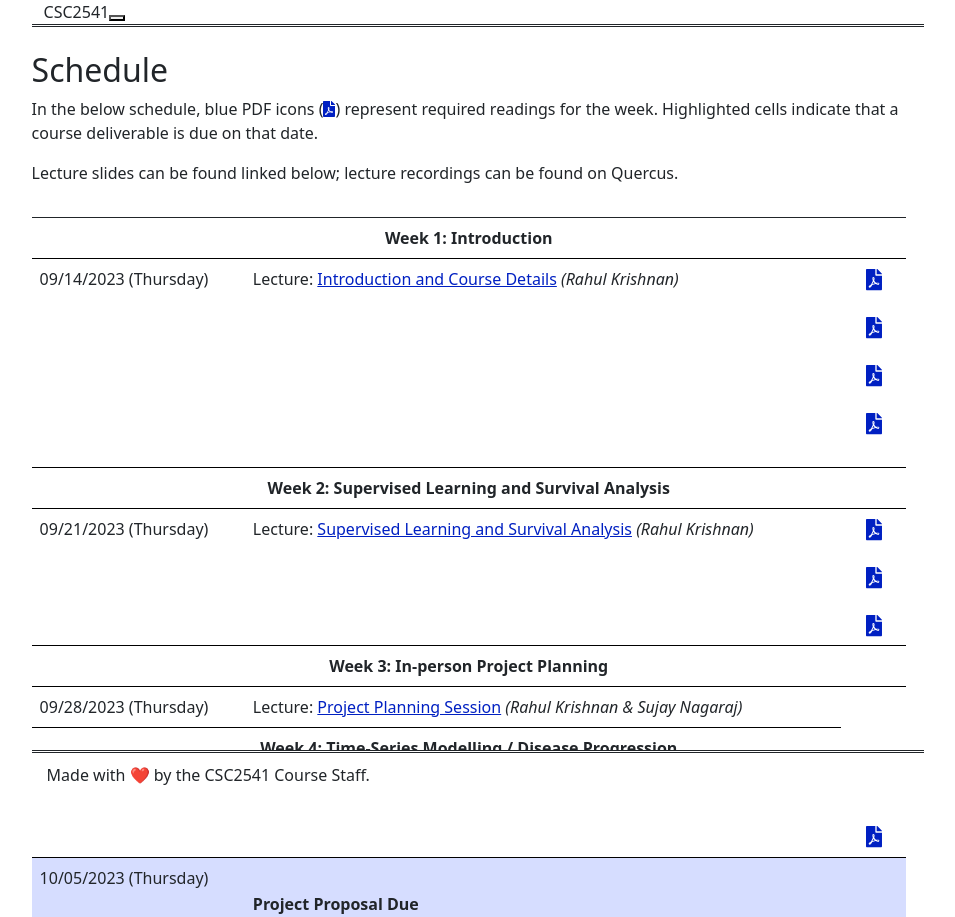
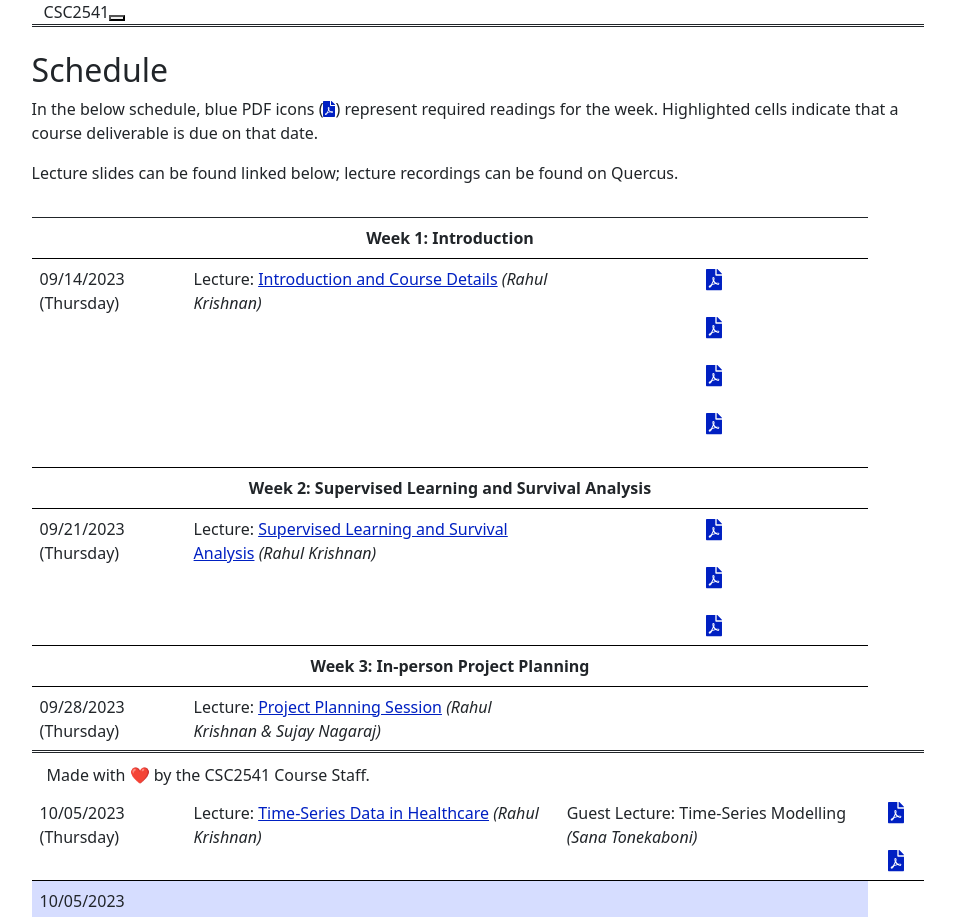
Before and after one commit to csc2541-2023/csc2541-2023.github.io, a Next.js app: page /schedule in a window 1280 px wide. Shown: the top 917 px of the page, without its empty margins (162-1117 px from the left). Built offline with nearby package versions, Linux system fonts and the light colour scheme; what @tailwindcss/typography would draw is missing.

Commit message:
added lecture 4

```diff
--- a/pages/schedule.js
+++ b/pages/schedule.js
@@ -156,7 +156,8 @@ export default function Home() {
               </tr>
               <tr>
                 <td>10/05/2023 (Thursday)</td>
-                <td>Guest Lecture: <a>Time Series Modelling</a> <i> (Sana Tonekaboni)</i></td>
+                <td>Lecture: <a href="/lectures/lecture4-ts_learning1.pdf" target="_blank">Time-Series Data in Healthcare</a> <i>(Rahul Krishnan)</i></td>
+                <td>Guest Lecture: <a>Time-Series Modelling</a> <i> (Sana Tonekaboni)</i></td>
                 <td rowSpan="1">
                   {makeLink("mandatory",
                   "https://www.nature.com/articles/s41598-018-24271-9",
```
Also changed, not shown: 1 other file (tests, documents, lock files or other folders).
